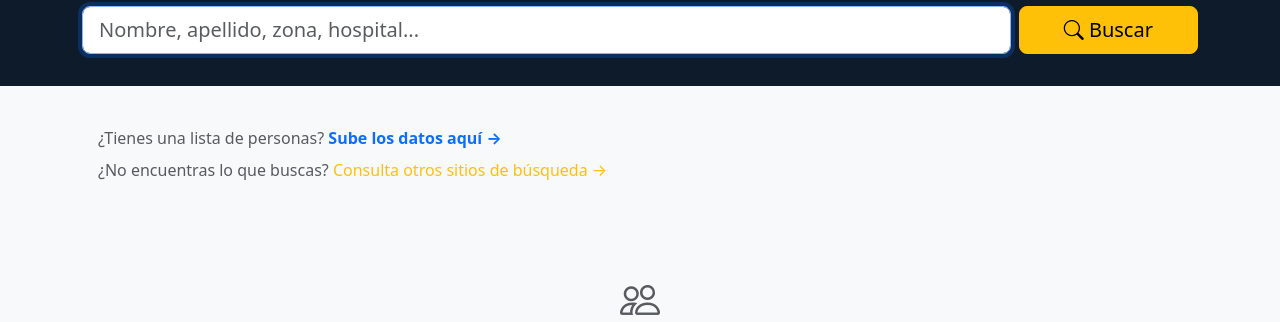
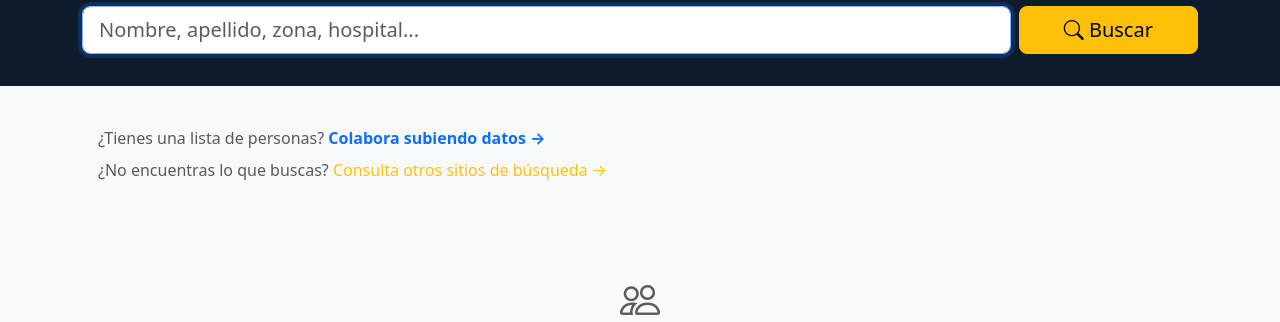
Before and after one commit to rypptc/aquiestoy, a Flask app: page / in a window 1280 px wide. Shown: the part 196-518 px from the top of the page. Run offline with Flask 3, Linux system fonts and the light colour scheme; data that the repository does not hold is empty.

Commit message:
Update home link text to 'Colabora subiendo datos'
Clearer call to action for contributors

Co-Authored-By: Claude Haiku 4.5 <noreply@anthropic.com>

```diff
--- a/templates/index.html
+++ b/templates/index.html
@@ -27,7 +27,7 @@
     <p class="text-muted mb-2">
       ¿Tienes una lista de personas?
       <a href="{{ url_for('auth.register') }}" class="text-primary text-decoration-none fw-bold">
-        Sube los datos aquí →
+        Colabora subiendo datos →
       </a>
     </p>
     <p class="text-muted mb-0">
```
